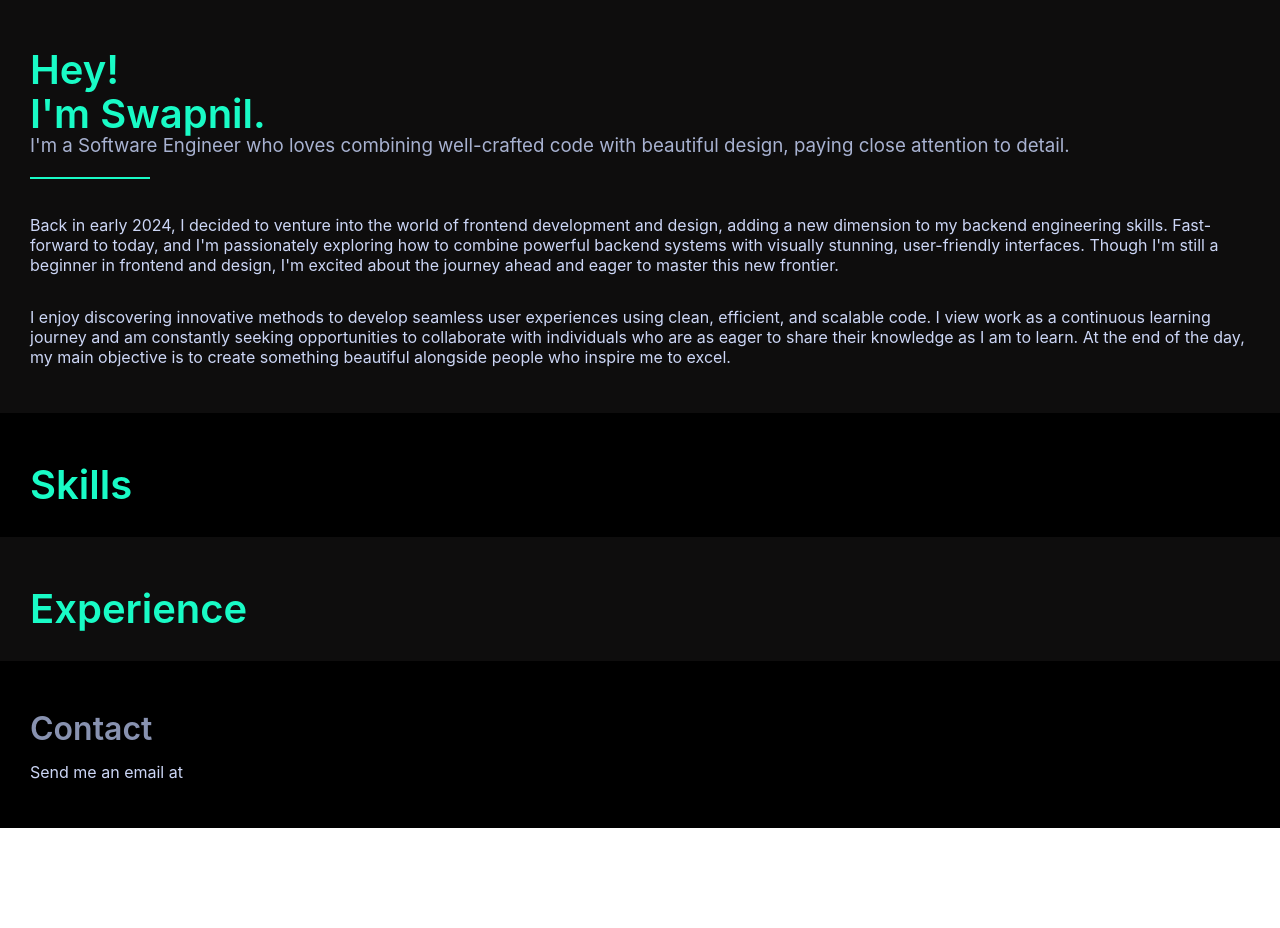
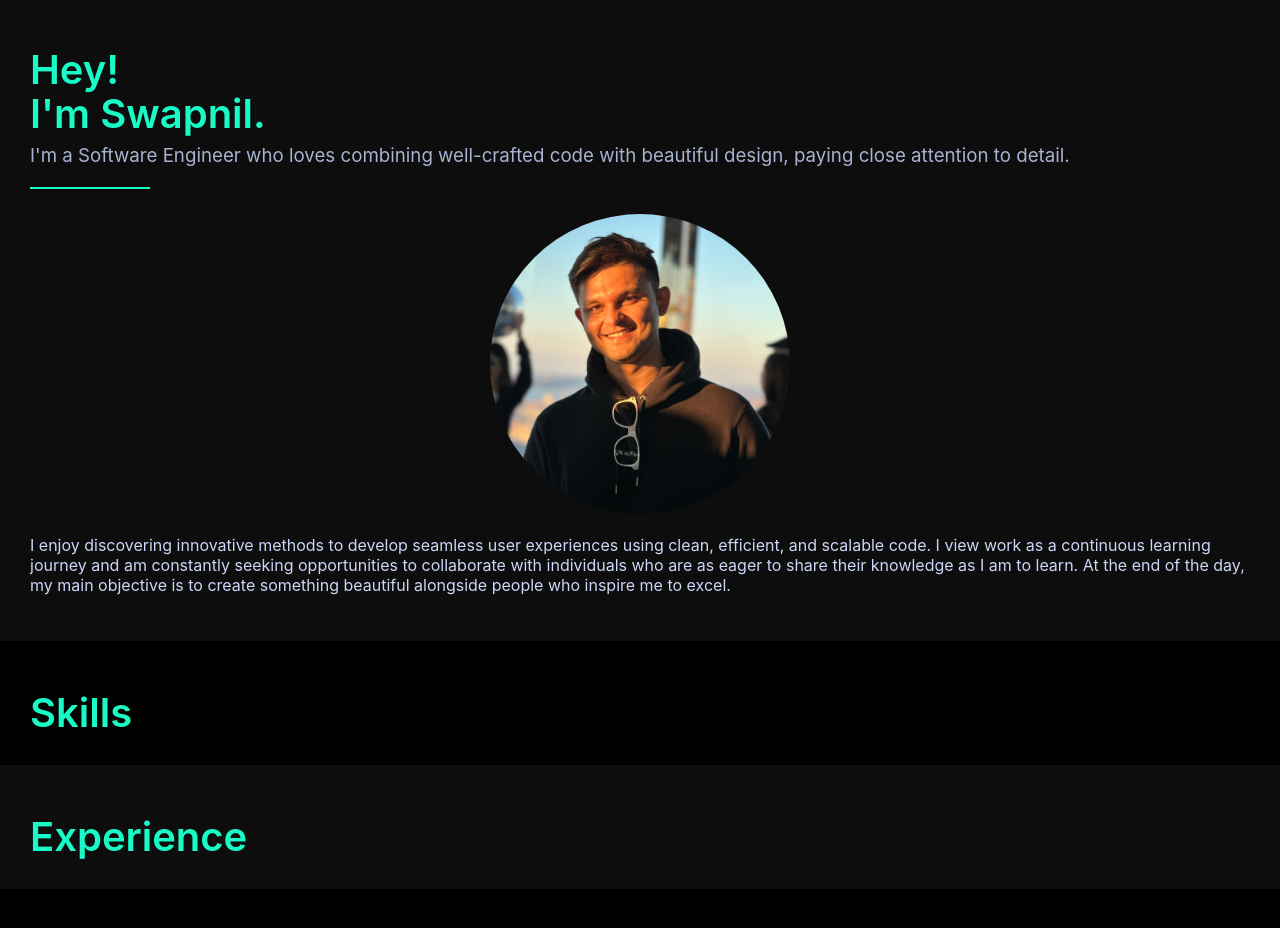
Before and after one commit to SwapnilAryan97/v2-portfolio, a React (Create React App) app: page / in a window 1280 px wide. Shown: the part 802-1730 px from the top of the page. Before the commit the page ends 1630 px from the top, so only its background shows below. Built offline with nearby package versions, Linux system fonts and the light colour scheme.

Commit message:
Add profile pic

```diff
--- a/src/components/about.js
+++ b/src/components/about.js
@@ -1,6 +1,7 @@
 import "../styles/about.scss";
 
 const About = () => {
+  const profilePic = require("../assets/images/profile-pic.jpg");
   return (
     <div className="page-container about-page">
       <span className="blur-background"></span>
@@ -11,14 +12,9 @@ const About = () => {
         beautiful design, paying close attention to detail.
       </h3>
       <span className="divider"></span>
-      <p>
-        Back in early 2024, I decided to venture into the world of frontend
-        development and design, adding a new dimension to my backend engineering
-        skills. Fast-forward to today, and I'm passionately exploring how to
-        combine powerful backend systems with visually stunning, user-friendly
-        interfaces. Though I'm still a beginner in frontend and design, I'm
-        excited about the journey ahead and eager to master this new frontier.
-      </p>
+      <span className="profile-pic-container">
+        <img className="profile-pic" src={profilePic} />
+      </span>
       <p>
         I enjoy discovering innovative methods to develop seamless user
         experiences using clean, efficient, and scalable code. I view work as a
--- a/src/styles/about.scss
+++ b/src/styles/about.scss
@@ -7,6 +7,7 @@
 .section-subheading {
   color: var(--light-slate);
   font-weight: 400;
+  margin-top: 10px;
 }
 
 .about-page {
@@ -18,3 +19,22 @@
     font-size: 1em;
   }
 }
+
+.profile-pic-container {
+  width: 300px;
+  height: 300px;
+  border-radius: 50%;
+  overflow: hidden;
+  margin: 0 auto;
+  display: flex;
+  justify-content: center;
+  align-items: center;
+  margin-bottom: 5px;
+  margin-top: 5px;
+}
+
+.profile-pic {
+  width: 100%;
+  height: auto;
+  object-fit: cover;
+}
```
Also changed, not shown: src/assets/images/profile-pic.jpg (added).
